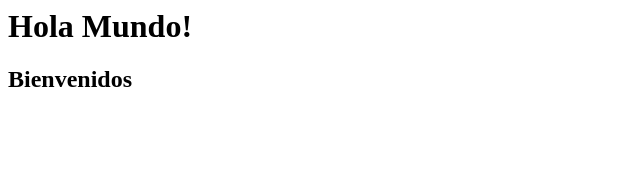
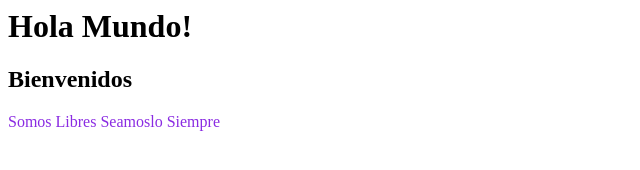
Before and after one commit to edccperu/learn.js, a plain HTML site: page index.html in a window 1280 px wide. Shown: the whole page, without its empty margins (0-640 px from the left). Drawn offline with Linux system fonts and the light colour scheme.

Commit message:
Se cambio el color de la fuente
Color lila para las pruebas

```diff
--- a/index.html
+++ b/index.html
@@ -3,5 +3,6 @@
     <h1>Hola Mundo!</h1>
 
     <h2>Bienvenidos</h2>
+    <p style="color: blueviolet;">Somos Libres Seamoslo Siempre</p>
 </body>
 </html>
```
